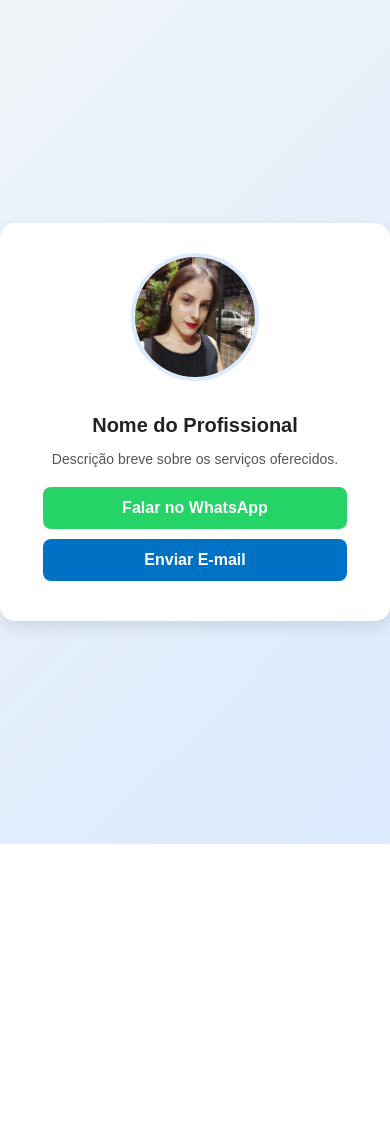
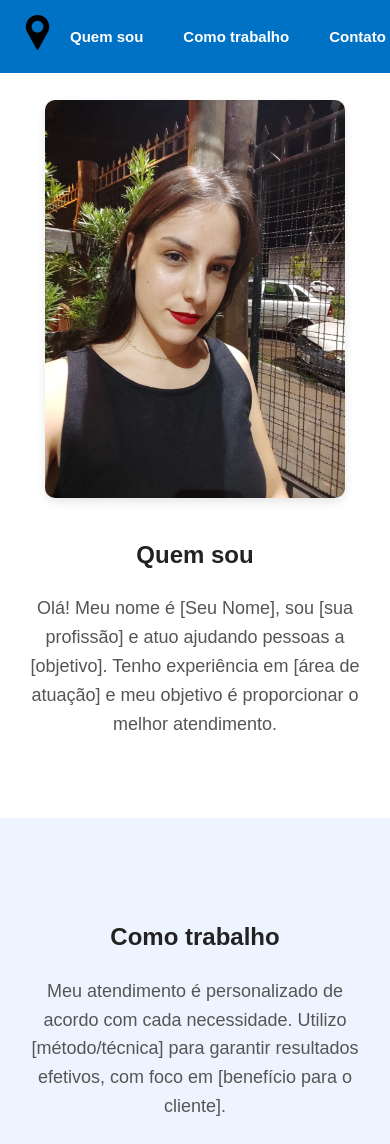
Before and after one commit to riBergamo/site-de-apresentacao-profissional, a plain HTML site: page index.html in a window 390 px wide. Shown: the top 1144 px of the page. Before the commit the page ends 844 px from the top, so only its background shows below. Drawn offline with Linux system fonts and the light colour scheme.

Commit message:
base feita (2)

```diff
--- a/index.html
+++ b/index.html
@@ -4,12 +4,60 @@
   <meta charset="UTF-8">
   <meta name="viewport" content="width=device-width, initial-scale=1.0">
   <title>Apresentação Profissional</title>
-
-   <link rel="stylesheet" href="style.css" />
-
+  <link rel="stylesheet" href="style.css">
 </head>
 <body>
-  <div class="card">
+  <!-- Menu de navegação -->
+  <header>
+    <nav>
+        <a class="logo" href="#"><img src="images/pin.png" alt="Logo"></a>
+
+        <ul>
+            <li><a href="#sobre">Quem sou</a></li>
+            <li><a href="#metodo">Como trabalho</a></li>
+            <li><a href="#contato">Contato</a></li>
+        </ul>
+
+        <i class="fa-solid fa-bars" aria-label="menu icon"></i>
+
+    </nav>
+  </header>
+
+  <!-- Seção 1: Quem Sou -->
+  <section id="sobre">
+    <div class="container flex">
+      <div class="image">
+        <img src="images/foto.jpeg" alt="Foto de apresentação">
+      </div>
+      <div class="text">
+        <h1>Quem sou</h1>
+        <p>
+          Olá! Meu nome é [Seu Nome], sou [sua profissão] e atuo ajudando pessoas a [objetivo].
+          Tenho experiência em [área de atuação] e meu objetivo é proporcionar o melhor atendimento.
+        </p>
+      </div>
+    </div>
+  </section>
+
+  <!-- Seção 2: Como Trabalho -->
+  <section id="metodo">
+    <div class="container flex reverse">
+      <div class="text">
+        <h2>Como trabalho</h2>
+        <p>
+          Meu atendimento é personalizado de acordo com cada necessidade.
+          Utilizo [método/técnica] para garantir resultados efetivos, com foco em [benefício para o cliente].
+        </p>
+      </div>
+      <div class="image">
+        <img src="images/foto.jpeg" alt="Foto de trabalho">
+      </div>
+    </div>
+  </section>
+
+  <!-- Seção 3: Contato -->
+  <section id="contato">
+    <div class="container">
         <img src="images/foto.jpeg" alt="Foto do profissional" class="profile-pic">
         <h1>Nome do Profissional</h1>
         <p>Descrição breve sobre os serviços oferecidos.</p>
@@ -18,5 +66,6 @@
             <a class="email" href="mailto:rrianebergamo@gmail.com">Enviar E-mail</a>
         </div>
     </div>
+  </section>
 </body>
 </html>
--- a/style.css
+++ b/style.css
@@ -1,27 +1,128 @@
+/* Reset */
+* {
+  margin: 0;
+  padding: 0;
+  box-sizing: border-box;
+}
+
 body {
   font-family: Arial, sans-serif;
-  background: linear-gradient(135deg, #f0f4f8, #dbeafe);
+  line-height: 1.6;
+  background: #f9f9f9;
+  color: #333;
+  scroll-behavior: smooth;
+}
+
+/* ===== Menu ===== */
+header {
+  background: #0072c6;
+  position: fixed;
+  width: 100%;
+  top: 0;
+  left: 0;
+  z-index: 1000;
+}
+
+nav {
+  display: flex;
+  justify-content: space-between;
+  align-items: center; /* alinha logo e texto no centro */
+  padding: 15px 100px;
+  position: relative;
+}
+
+nav ul {
+  display: flex;
+  list-style: none;
+  gap: 30px;
   margin: 0;
   padding: 0;
+}
+
+nav ul li {
+  margin: 0 15px;
+}
+
+nav ul li a {
+  color: #fff;
+  text-decoration: none;
+  font-weight: bold;
+  font-size: 20px;
+  transition: color 0.3s;
+
+  white-space: nowrap; /* impede a quebra da palavra */
+
+}
+
+nav ul li a:hover {
+  color: #dbeafe;
+}
+
+.logo img {
+  height: 35px; /* define altura da logo */
+  width: auto;  /* mantém proporção */
+  left: 30px; /* fixa na esquerda */
+}
+
+/* ===== Seções ===== */
+section {
+  padding: 100px 20px 60px; /* 100px pra compensar o menu fixo */
+  text-align: center;
+}
+
+.container {
+  max-width: 1000px;
+  margin: 0 auto;
+}
+
+/* Layout com imagem + texto */
+.flex {
   display: flex;
   align-items: center;
   justify-content: center;
-  min-height: 100vh;
+  gap: 30px;
+  flex-wrap: wrap;
 }
 
-.card {
-  background: #fff;
-  padding: 30px;
-  border-radius: 15px;
-  box-shadow: 0 6px 15px rgba(0,0,0,0.1);
-  max-width: 400px;
-  width: 90%;
-  text-align: center;
-  transition: transform 0.3s ease;
+.flex.reverse {
+  flex-direction: row-reverse;
 }
 
-.card:hover {
-  transform: translateY(-5px);
+.image img {
+  width: 300px;
+  max-width: 100%;
+  border-radius: 10px;
+  box-shadow: 0 4px 10px rgba(0,0,0,0.1);
+}
+
+.text {
+  flex: 1;
+  min-width: 280px;
+  text-align: left;
+}
+
+h1, h2 {
+  margin-bottom: 20px;
+  color: #222;
+}
+
+p {
+  font-size: 18px;
+  margin-bottom: 20px;
+  color: #555;
+}
+
+/* Cores de fundo */
+#sobre {
+  background: #ffffff;
+}
+
+#metodo {
+  background: #eef4ff;
+}
+
+#contato {
+  background: #dbeafe;
 }
 
 .profile-pic {
@@ -33,18 +134,7 @@ body {
   border: 4px solid #dbeafe;
 }
 
-h1 {
-  margin-bottom: 8px;
-  font-size: 24px;
-  color: #222;
-}
-
-p {
-  margin-bottom: 20px;
-  color: #555;
-  font-size: 16px;
-}
-
+/* ===== Botões ===== */
 .buttons a {
   display: inline-block;
   margin: 10px;
@@ -77,16 +167,31 @@ p {
   background: #005fa3;
 }
 
-@media (max-width: 500px) {
-  h1 {
-    font-size: 20px;
+/* ===== Responsividade ===== */
+
+@media (max-width: 768px) {
+  nav {
+    padding: 15px 20px;
   }
-  p {
-    font-size: 14px;
+
+  nav ul {
+    gap: 10px;
   }
-  .buttons a {
-    display: block;
-    margin: 10px auto;
-    width: 80%;
+
+  nav ul li a {
+    font-size: 15px;
+  }
+
+  .image img {
+    max-width: 100%;
+    height: auto;
+  }
+
+  .flex {
+    flex-direction: column;
+    text-align: center;
+  }
+  .text {
+    text-align: center;
   }
 }
```
Also changed, not shown: images/pin.png (added). Lines whose indentation alone changed are shown as unchanged.
